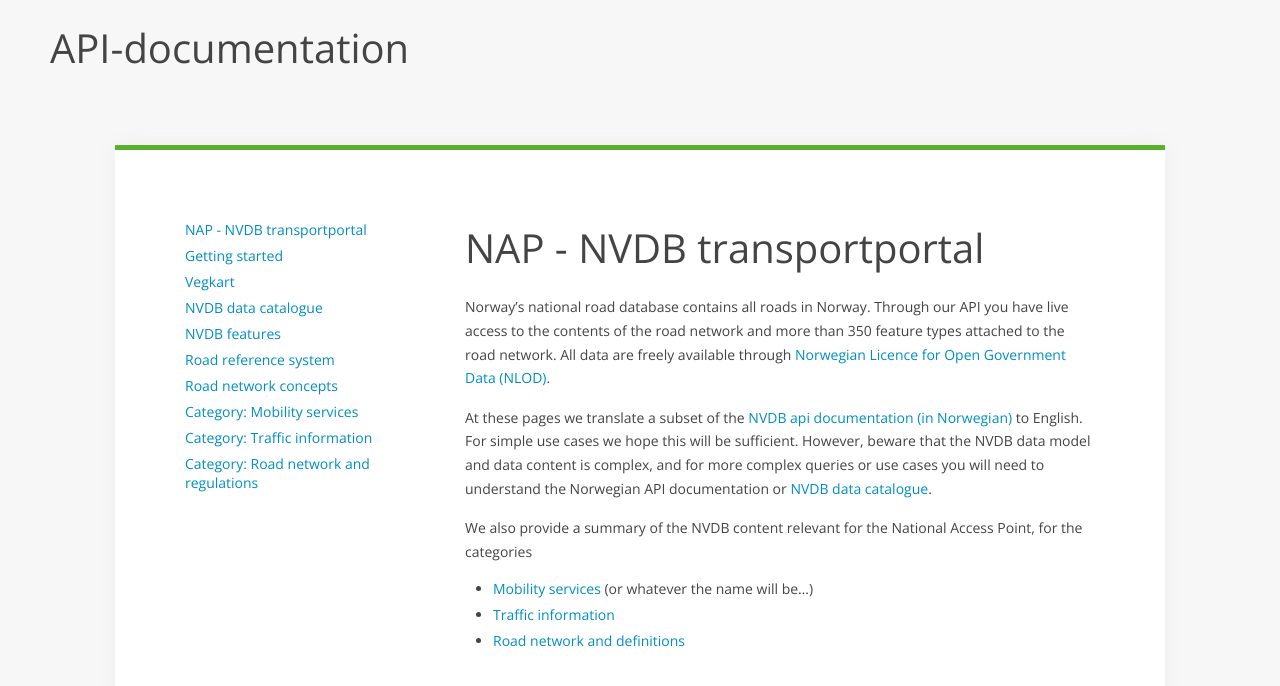
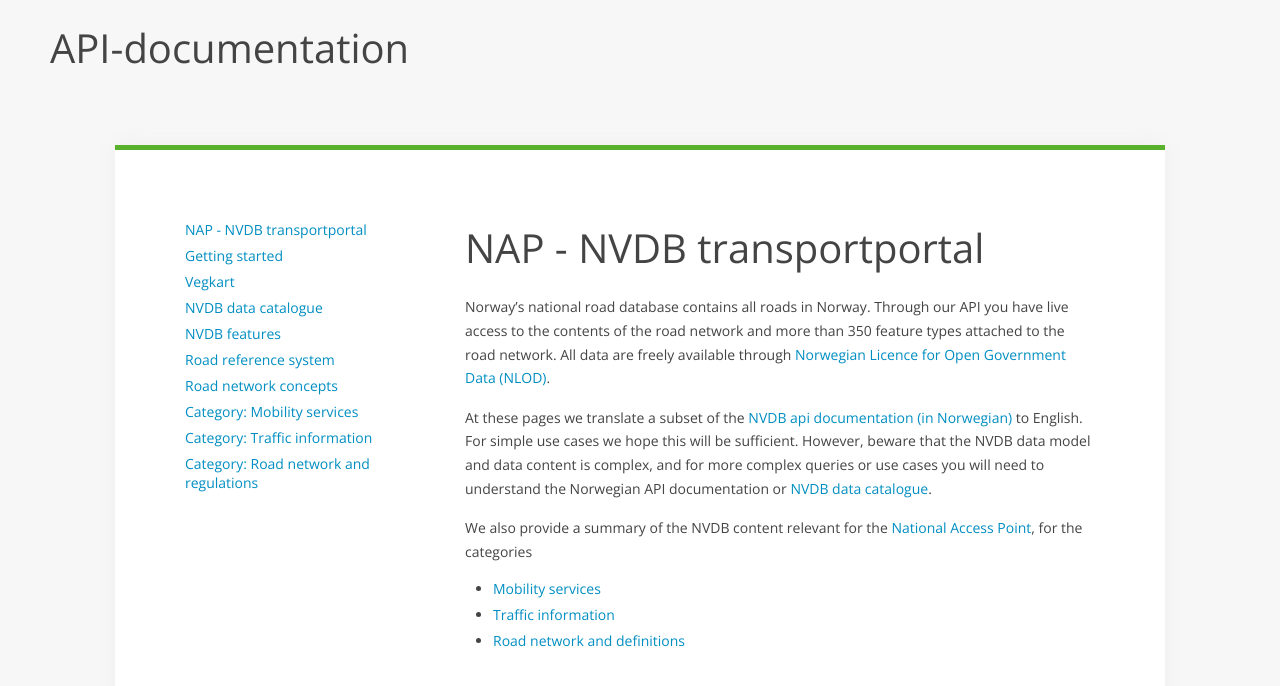
Before and after one commit to nvdb-vegdata/nvdbtransportportal, a Jekyll site: the page built from index.md, in a window 1280 px wide. Shown: the top 686 px of the page. Built offline with Jekyll 4.4.1, drawn with Linux system fonts in a browser that asks for light colours; our own code applies the rules of GitHub Pages for plain Markdown files.

Commit message:
Stavefeil og andre bagateller

```diff
--- a/index.md
+++ b/index.md
@@ -12,7 +12,7 @@
 is complex, and for more complex queries or use cases you will need
 to understand the Norwegian API documentation or [NVDB data catalogue](https://datakatalogen.vegdata.no).
 
-We also provide a summary of the NVDB content relevant for the National Access Point, for the categories
-  * [Mobility services](los1.md) (or whatever the name will be...)
+We also provide a summary of the NVDB content relevant for the [National Access Point](http://transportportal.no), for the categories
+  * [Mobility services](los1.md)
   * [Traffic information](los2.md)
   * [Road network and definitions](los3.md)
```
Also changed, not shown: los1.md (+1 -0 lines), los2.md (+1 -0 lines), los3.md (+3 -1 lines).
